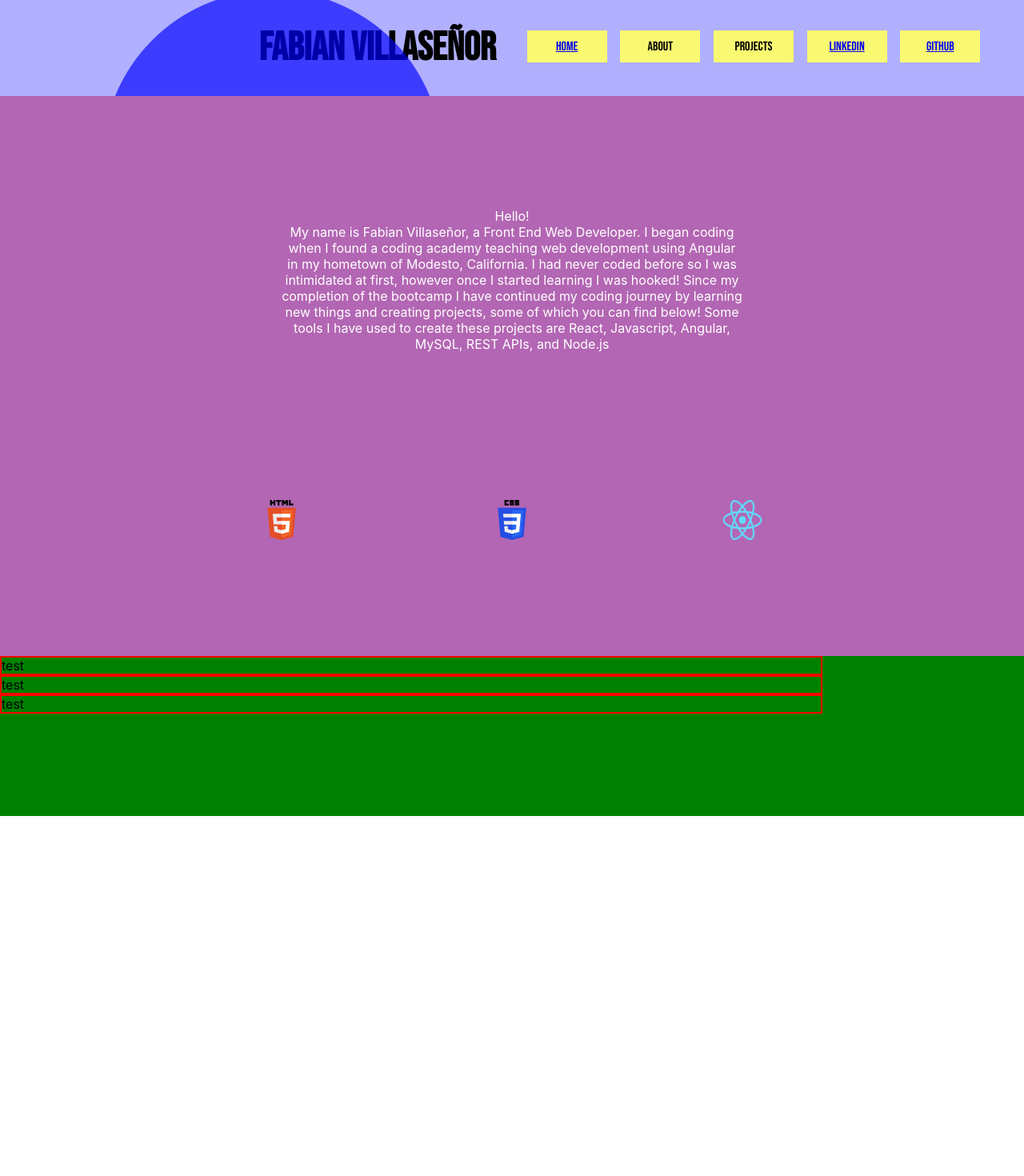
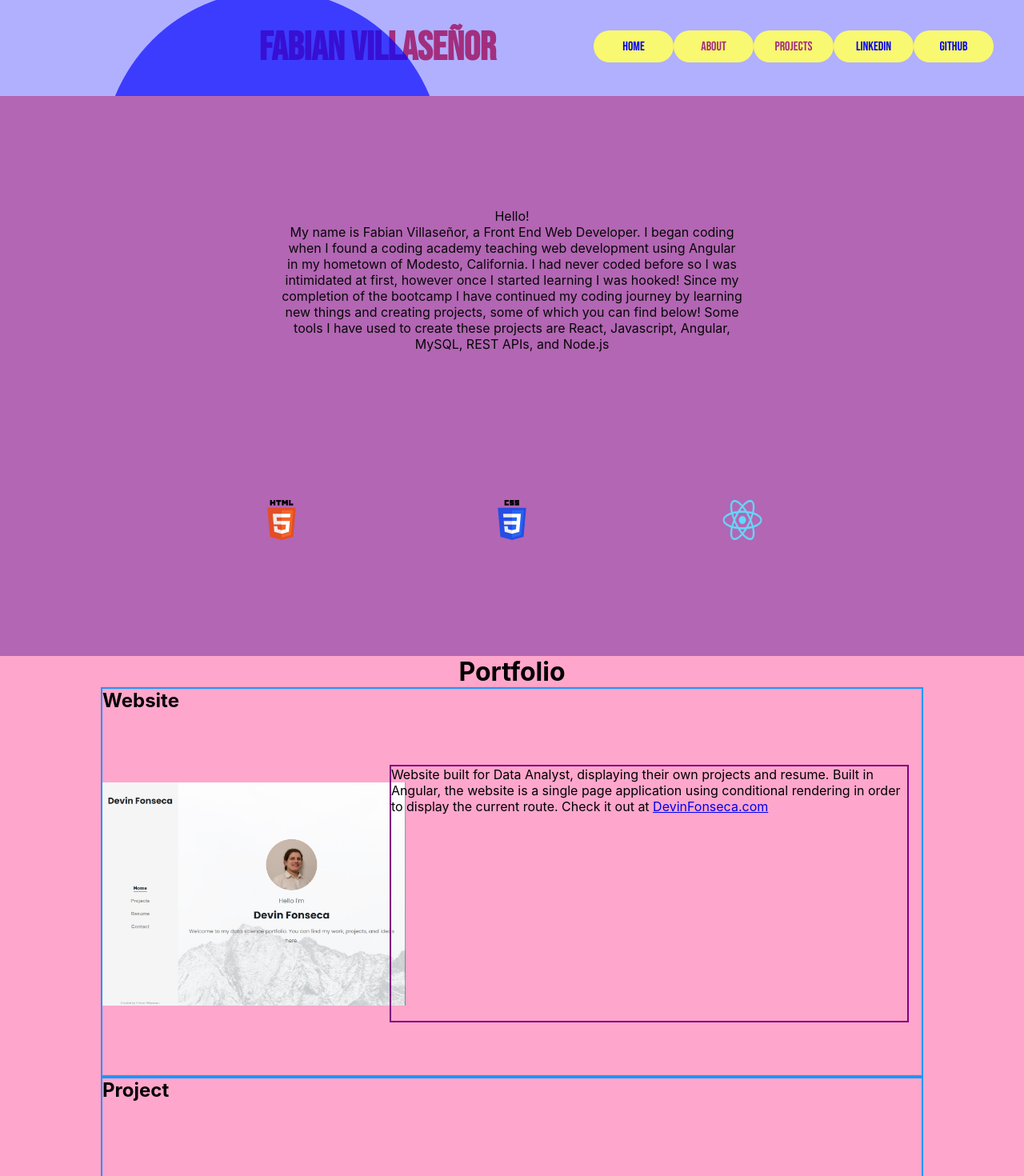
Before and after one commit to EndingNever/Portfolio, a React (Create React App) app: page / in a window 1280 px wide. Shown: the top 1470 px of the page at 80% size. Before the commit the page ends 1020 px from the top, so only its background shows below. Built offline with nearby package versions, Linux system fonts and the light colour scheme.

Commit message:
project layout, react router 6

```diff
--- a/package.json
+++ b/package.json
@@ -8,7 +8,7 @@
     "@testing-library/user-event": "^13.5.0",
     "react": "^17.0.2",
     "react-dom": "^17.0.2",
-    "react-router-dom": "^5.2.0",
+    "react-router-dom": "^6.2.2",
     "react-scripts": "5.0.0",
     "web-vitals": "^2.1.4"
   },
--- a/src/App.css
+++ b/src/App.css
@@ -11,14 +11,14 @@ body{
 .App {
   /* background-image: url("/public/images/unsplash.jpg"); */
   /* background-position: 0%; */
-  width: 100vw;
-  height: 100vh;
+  /* width: 100vw;
+  height: 100vh; */
 }
 
 
 .navbar-component-container {
   height: 120px;
-  width: 100vw;
+  max-width: 100vw;
 }
 
 .about-row {
@@ -30,7 +30,7 @@ body{
   height: 600px;
   padding-top: 50px;
   padding-bottom: 50px;
-  width: 100vw;
+  max-width: 100vw;
 }
 
 .about-component-container {
@@ -39,7 +39,8 @@ body{
 }
 
 .portfolio-row{
-  background-color:green;
+  background-color:#FFA6CC;
+  height: 1500px;
   max-width: 100vw;
   /* height: 500px; */
   /* margin: 0px;
--- a/src/App.js
+++ b/src/App.js
@@ -9,8 +9,7 @@ import Navbar from './Components/Navbar/Navbar';
 
 function App() {
   return (
-    <div className="App" style={{ cursor: 'url(images/Hello_Kitty_Cursor.png),auto' }}
-    >
+    <div className="App" style={{ cursor: 'url(images/Hello_Kitty_Cursor.png),auto' }}>
       <div className="navbar-component-container">
         <Navbar />
       </div>
--- a/src/Components/AboutMe/About.css
+++ b/src/Components/AboutMe/About.css
@@ -1,5 +1,5 @@
 .information-container{
-    color: white;
+    color: #070709;
     display: flex;
     flex-direction: column;
     align-items: center;
--- a/src/Components/Navbar/Navbar.css
+++ b/src/Components/Navbar/Navbar.css
@@ -1,8 +1,22 @@
 .navbar-container{
     /* border: 2px solid red; */
     font-family: 'Bebas Neue', cursive;
+    color: #A22F7E;
     width: 100%;
     height: 100%;
+}
+
+.navbar-container a{
+    text-decoration: none;
+}
+
+.navbar-container a:visited{
+    color: inherit;
+}
+
+.navbar-container a:active{
+    color: inherit;
+    /* text-decoration: dashed; */
 }
 
 .nav-circle{
@@ -43,18 +57,23 @@
 }
 
 .navbar-items-container{
-    display: flex;
-    align-items: center;
-    justify-content: space-evenly;
+    /* border: 2px solid red; */
     /* background-color: inherit; */
     padding: 38px;
     position: fixed;
     right: 0px;
-    width: 600px;
+    width: 500px;
+}
+
+.navbar-items-container nav{
+    display: flex;
+    align-items: center;
+    justify-content: space-between;
 }
 
 .navbar-items{
     background-color: #F9F871;
+    border-radius: 20px;
     display: flex;
     align-items: center;
     justify-content: center;
--- a/src/Components/Navbar/Navbar.js
+++ b/src/Components/Navbar/Navbar.js
@@ -18,11 +18,13 @@ export default function Navbar() {
                     <h1>Fabian Villaseñor</h1>
                 </div>
                 <div className="navbar-items-container">
-                    <div className="navbar-items"><a href='#navbar' >Home</a></div>
-                    <div className="navbar-items">About</div>
-                    <div className="navbar-items">Projects</div>
-                    <div className="navbar-items"><Link to={{ pathname: "https://www.linkedin.com/in/fabianvillasenor/" }} target="_blank" >LinkedIn</Link></div>
-                    <div className="navbar-items"><Link to={{ pathname: "https://github.com/EndingNever" }} target="_blank" >Github</Link></div>
+                    <nav>
+                        <div className="navbar-items"><a href='#navbar' >Home</a></div>
+                        <div className="navbar-items">About</div>
+                        <div className="navbar-items">Projects</div>
+                        <div className="navbar-items"><a href="https://www.linkedin.com/in/fabianvillasenor/" target="_blank">LinkedIn</a></div>
+                        <div className="navbar-items"><a href="https://github.com/EndingNever"  target="_blank">Github</a></div>
+                    </nav>
                 </div>
             </div>
         </div>
--- /dev/null
+++ b/src/Components/Project-card/ProjectCard.css
@@ -0,0 +1,35 @@
+.project{
+    /* background-color: rgba(255, 0, 0, 0.206); */
+    height: 100%;
+}
+.project-header{
+    height: auto;
+}
+.project-card-container{
+    /* background-color: green; */
+    display: flex;
+    align-items: center;
+    height: 94%;
+    /* border: 2px solid red; */
+}
+
+
+
+.project-card-image{
+    /* border: 2px solid red; */
+    background-size: contain;
+    background-position: center;
+    background-repeat: no-repeat;
+    background-image: url('/public/images/Screenshot-dev.png');
+    height: 90%;
+    width: 37%;
+}
+
+.project-card-text{
+    background-color: inherit;
+    border: 2px solid purple;
+    /* background-color: rgba(128, 0, 128, 0.697); */
+    margin-left: -20px;
+    height: 70%;
+    width: 63%;
+}
--- /dev/null
+++ b/src/Components/Project-card/ProjectCard.js
@@ -0,0 +1,19 @@
+import React from 'react'
+import { Link } from 'react-router-dom'
+import './ProjectCard.css'
+
+export default function ProjectCard() {
+    return (
+        <div className='project'>
+            <div className="project-header">
+                <h2>Website</h2>
+            </div>
+            <div className="project-card-container">
+                <div className="project-card-image"></div>
+                <div className="project-card-text">
+                    <p>Website built for Data Analyst, displaying their own projects and resume. Built in Angular, the website is a single page application using conditional rendering in order to display the current route. Check it out at <a href="https://devinfonseca.com/" target={'_blank'} >DevinFonseca.com</a>  </p>
+                </div>
+            </div>
+        </div>
+    )
+}
--- a/src/Components/Projects/Projects.css
+++ b/src/Components/Projects/Projects.css
@@ -1,24 +1,24 @@
-.project-container{
-    padding: 0px;
-    margin: 0px;
-    height: 200px;
+.portfolio-container{
+    /* border: 1px solid red; */
+    height: 100%;
     width: 100%;
-    /* border: 2px solid gray; */
-    /* display: flex;
-    flex-direction: row;
+    display: flex;
+    flex-direction: column;
     align-items: center;
-    justify-content: center; */
+    justify-content: center;
     /* height: 100%; */
     /* width: 100%; */
 }
-.projects{
-    border: 2px solid red;
+.portfolio-project{
+    border: 2px solid rgba(0, 149, 255, 0.891);
+    height: 500px;
     /* height: 100%; */
     width: 80%;
+
 }
 
 .projects iframe{
-    border: 2px solid green;
+    /* border: 2px solid green;
     height: 100%;
-    width: 100%;
+    width: 100%; */
 }
--- a/src/Components/Projects/Projects.js
+++ b/src/Components/Projects/Projects.js
@@ -1,13 +1,23 @@
 import React from 'react'
+import ProjectCard from '../Project-card/ProjectCard'
 import './Projects.css'
 
 export default function Project() {
   return (
-    <div className='project-container'>
-      <div className="projects">test</div>
-      <div className="projects">test</div>
-      <div className="projects">test</div>
-        {/* <div className="projects"><iframe scrolling='no' src="https://devinfonseca.com/"></iframe></div>
+    <div className='portfolio-container'>
+      <h1>Portfolio</h1>
+      <div className="portfolio-project">
+        <ProjectCard />
+        {/* <h2>Data Analyst Website</h2>
+        <div className="project-image"></div> */}
+      </div>
+      <div className="portfolio-project">
+        <h2>Project</h2>
+      </div>
+      <div className="portfolio-project">
+        <h2>Project</h2>
+      </div>
+      {/* <div className="projects"><iframe scrolling='no' src="https://devinfonseca.com/"></iframe></div>
         <div className="projects"><iframe src="https://endingnever.github.io/AngularVehicleShowcase/"></iframe></div>
         <div className="projects">Project</div> */}
     </div>
--- a/src/Routes/routes.js
+++ b/src/Routes/routes.js
@@ -2,7 +2,7 @@ import React from "react";
 import { Switch, Route } from "react-router-dom";
 // import "COMPONENT" here
 
-<Switch>
-    <Route exact path='/'  /*component={component}*/ />
-    <Route />
-</Switch>
+// <Switch>
+//     <Route exact path='/'  /*component={component}*/ />
+//     <Route />
+// </Switch>
--- a/src/index.js
+++ b/src/index.js
@@ -1,13 +1,15 @@
 import React from 'react';
 import ReactDOM from 'react-dom';
-import { BrowserRouter as Router } from 'react-router-dom';
+import { BrowserRouter as Router, Routes, Route } from 'react-router-dom';
 import './index.css';
 import App from './App';
 import reportWebVitals from './reportWebVitals';
 
 ReactDOM.render(
   <Router>
-    <App />
+    <Routes>
+      <Route path="/" element={<App/>}/>
+    </Routes>
   </Router>
   ,
   document.getElementById('root')
```
Also changed, not shown: public/images/Screenshot-dev.png (added), 1 other file (tests, documents, lock files or other folders).
